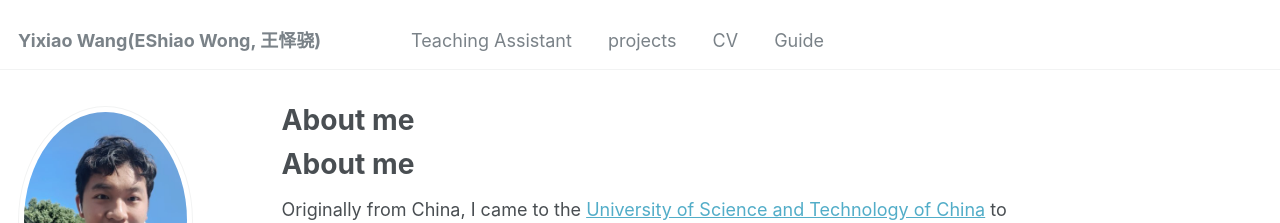
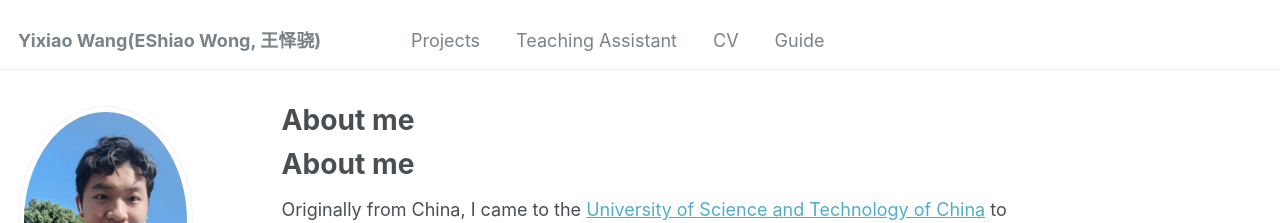
Before and after one commit to Yixiao-Wang-Stats/Yixiao-Wang-Stats.github.io, a Jekyll site: the page built from _pages/about.md, in a window 1280 px wide. Shown: the top 223 px of the page. Built offline with Jekyll 4.4.1, drawn with Linux system fonts in a browser that asks for light colours; nearby versions of some CDN libraries; library files that are not in the unit come from our copies; a script that is not in the unit is left out; our own code applies the rules of GitHub Pages for plain Markdown files.

```diff
--- a/_data/navigation.yml
+++ b/_data/navigation.yml
@@ -5,11 +5,11 @@
 # prevent it from being included in the site.
 # This is a test information
 main:
+  - title: "Projects"
+    url: /projects/
+
   - title: "Teaching Assistant"
     url: /teaching/
-
-  - title: "projects"
-    url: /projects/
 
   - title: "CV"
     url: /cv/
```
